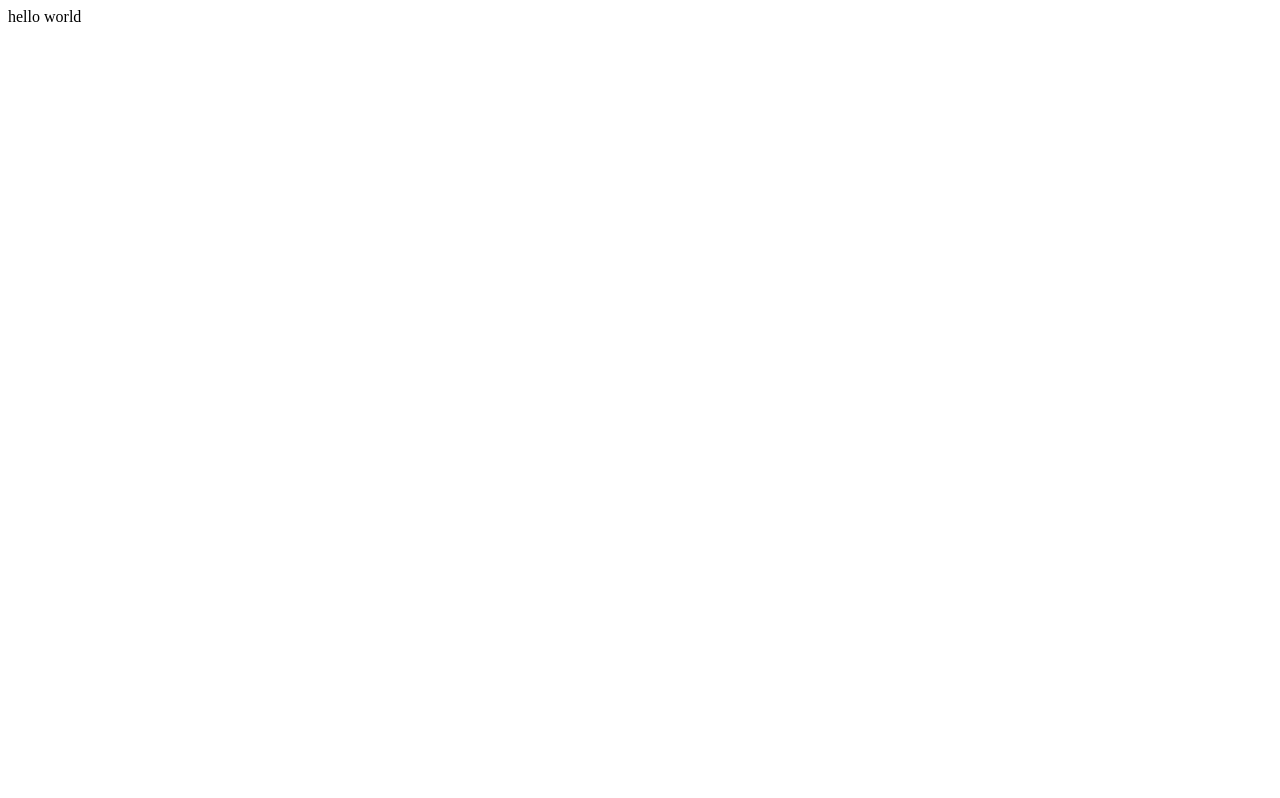
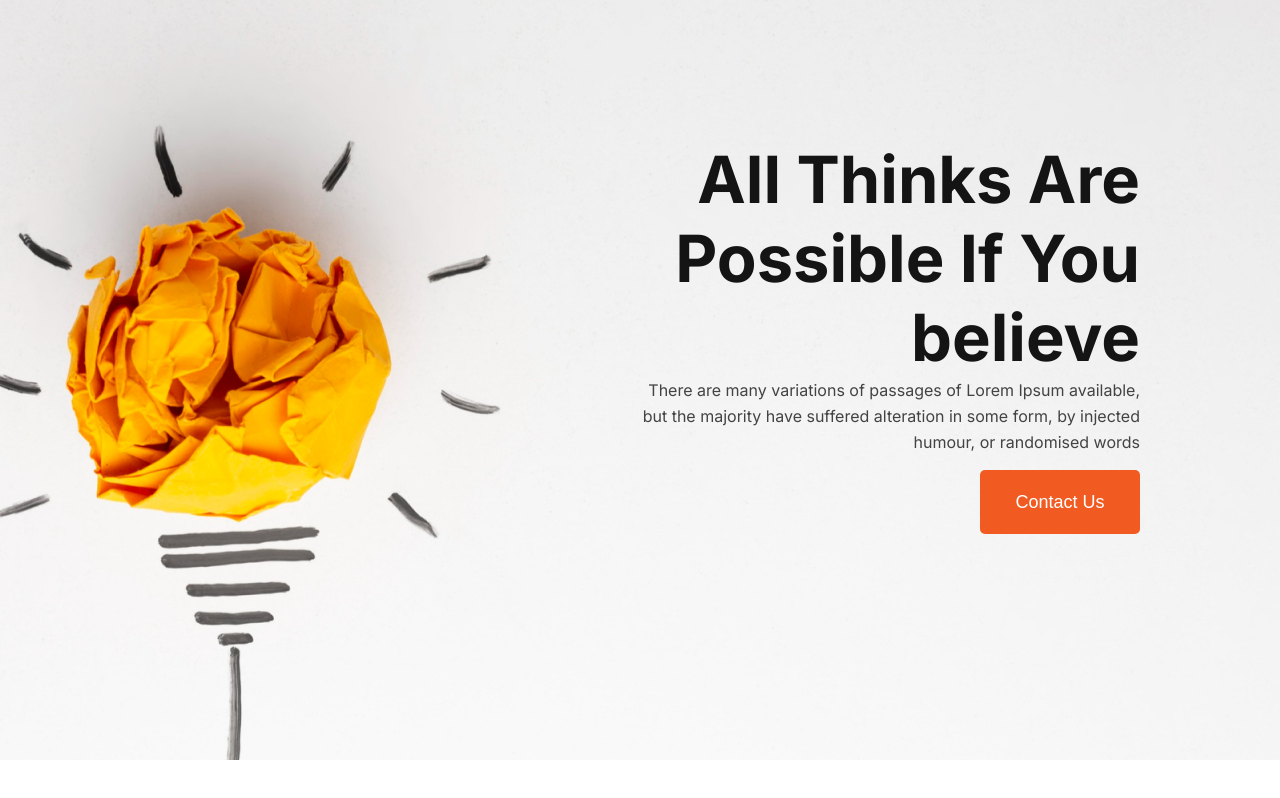
Before and after one commit to mkasiam/new-year-new-me, a plain HTML site: page index.html in a window 1280 px wide. Drawn offline with Linux system fonts and the light colour scheme.

Commit message:
banner done

```diff
--- a/index.css
+++ b/index.css
@@ -0,0 +1,49 @@
+* {
+    margin: 0px;
+    padding: 0px;
+}
+
+body {
+    font-family: 'Inter', sans-serif;
+}
+ /* This is banner section style  */
+.banner-container {
+    background-image: url("images/banner/banner1.png");
+    background-repeat: no-repeat;
+    background-position: center;
+    height: 95vh;
+}
+
+.banner-content {
+    width: 500px;
+    float: right;
+    margin-top: 140px;
+    margin-right: 140px;
+}
+
+.banner-text-title {
+    color: #151414;
+    text-align: right;
+    font-size: 65px;
+    font-weight: 700;
+}
+.discription {
+    color: #444343;
+    text-align: right;
+    font-size: 16px;
+    font-weight: 400;
+    line-height: 26px;
+}
+.btn {
+    width: 160px;
+    height: 64px;
+    border-radius: 5px;
+    background: #F15B22;
+    border: none;
+    color: white;
+    font-size: 18px;
+}
+.btn-box{
+    float: right;
+    margin-top: 15px;
+}
--- a/index.html
+++ b/index.html
@@ -1,12 +1,81 @@
 <!DOCTYPE html>
 <html lang="en">
 <head>
+    <link rel="preconnect" href="https://fonts.googleapis.com">
+    <link rel="preconnect" href="https://fonts.gstatic.com" crossorigin>
+    <link href="https://fonts.googleapis.com/css2?family=Inter:wght@400;700&display=swap" rel="stylesheet">
     <link rel="stylesheet" href="index.css">
     <meta charset="UTF-8">
     <meta name="viewport" content="width=device-width, initial-scale=1.0">
     <title>New year new me</title>
 </head>
 <body>
-    hello world
+    <main>
+        <div class="banner-container">
+
+            <div class="banner-content">
+                <h1 class="banner-text-title">
+                    All Thinks Are Possible If You believe
+                </h1>
+                <p class="discription">
+                    There are many variations of passages of Lorem Ipsum available, but the majority have suffered alteration in some form, by injected humour, or randomised words
+                </p>
+
+                <div class="btn-box">
+                    <button class="btn">Contact Us</button>
+                </div>
+            </div>
+        </div>
+
+
+
+
+    </main>
+
+
+
+
+
+
+
+
+
+
+
+
+
+
+    <footer>
+
+
+
+
+
+
+    </footer>
+
+
+
+
+
+
+
+
+
+
+
+
+
+
+
+
+
+
+
+
+
+
+
+
 </body>
 </html>
```
